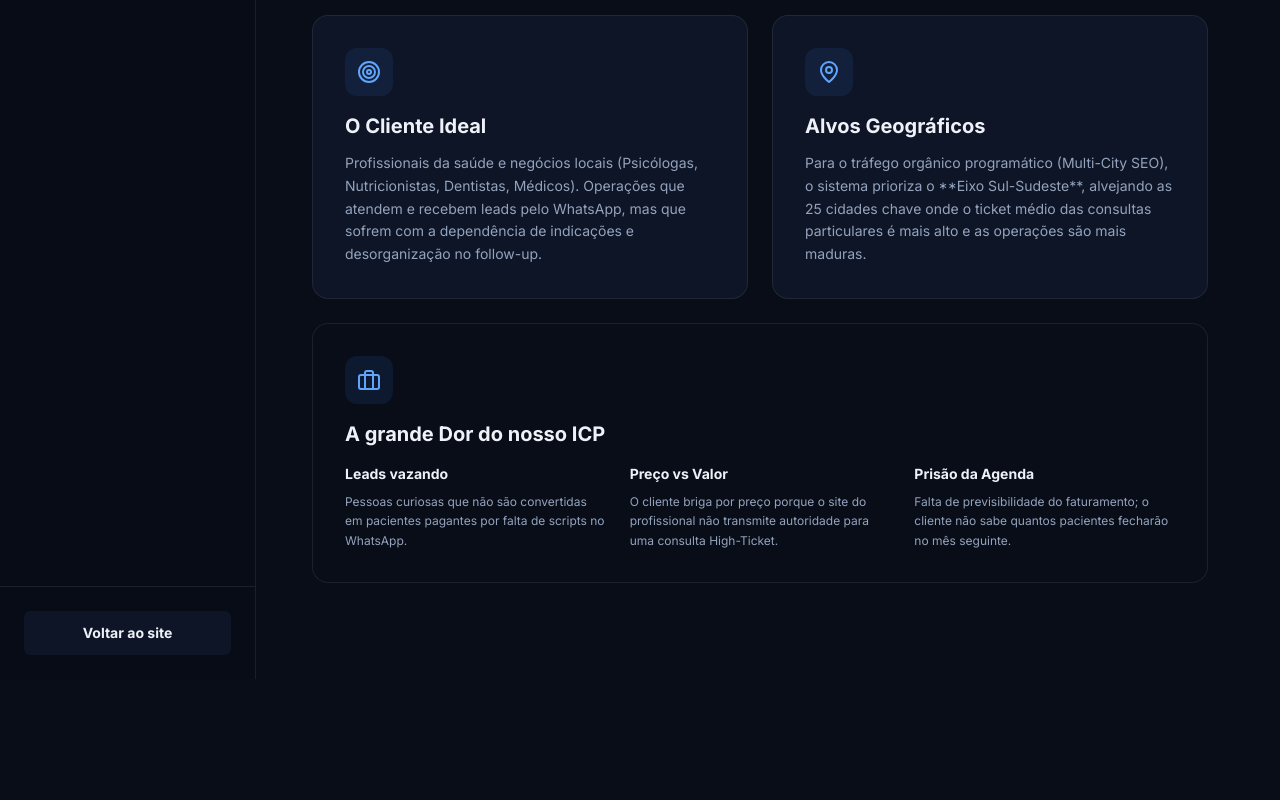
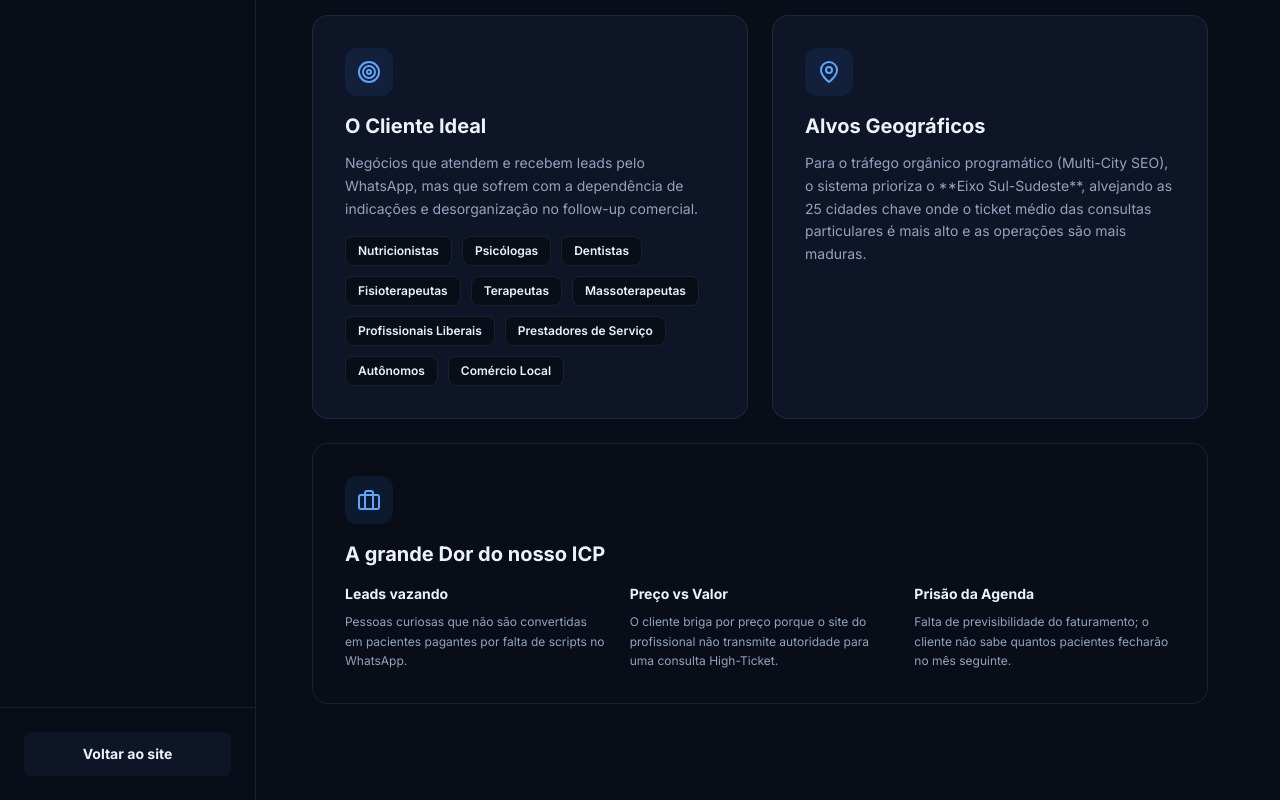
Before and after one commit to leoferrazbrasil/leonardo-brasil, a React (Vite) app: page /brandbook in a window 1280 px wide. Shown: the part 3452-4252 px from the top of the page. Before the commit the page ends 4131 px from the top, so only its background shows below. Built offline with nearby package versions, Linux system fonts and the light colour scheme.

Commit message:
fix(branding): atualiza lista de nichos-alvo no brandbook

```diff
--- a/src/pages/Brandbook.tsx
+++ b/src/pages/Brandbook.tsx
@@ -361,9 +361,16 @@ export default function Brandbook() {
                     <Target size={24} />
                   </div>
                   <h3 className="text-xl font-bold text-text mb-3">O Cliente Ideal</h3>
-                  <p className="text-sm leading-relaxed text-muted">
-                    Profissionais da saúde e negócios locais (Psicólogas, Nutricionistas, Dentistas, Médicos). Operações que atendem e recebem leads pelo WhatsApp, mas que sofrem com a dependência de indicações e desorganização no follow-up.
+                  <p className="text-sm leading-relaxed text-muted mb-4">
+                    Negócios que atendem e recebem leads pelo WhatsApp, mas que sofrem com a dependência de indicações e desorganização no follow-up comercial.
                   </p>
+                  <div className="flex flex-wrap gap-2.5">
+                    {['Nutricionistas', 'Psicólogas', 'Dentistas', 'Fisioterapeutas', 'Terapeutas', 'Massoterapeutas', 'Profissionais Liberais', 'Prestadores de Serviço', 'Autônomos', 'Comércio Local'].map((badge) => (
+                      <span key={badge} className="px-3 py-1.5 rounded-lg border border-line bg-ink text-xs font-semibold text-text">
+                        {badge}
+                      </span>
+                    ))}
+                  </div>
                 </div>
 
                 <div className="rounded-2xl border border-line bg-panel p-8">
```
